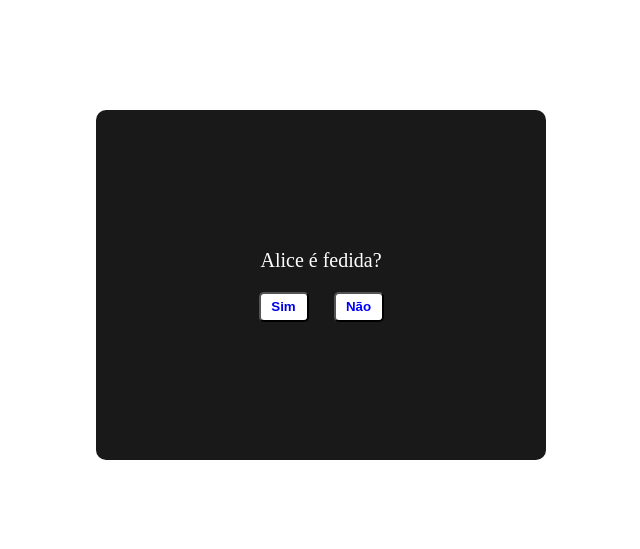
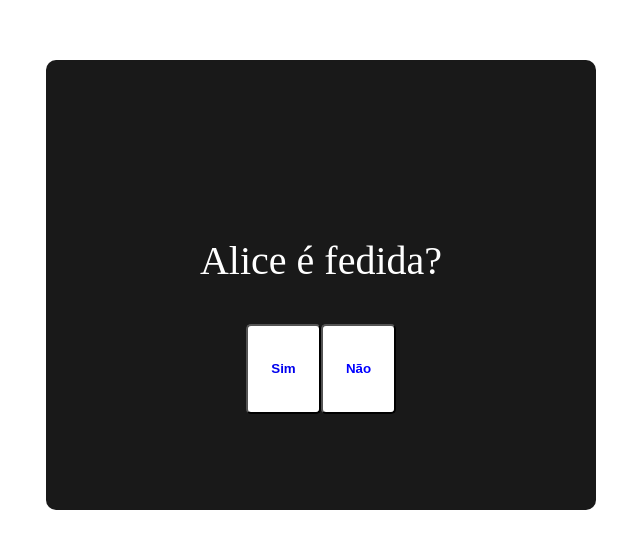
Before and after one commit to pHmDs/alice, a plain HTML site: page index.html in a window 1280 px wide. Shown: the part 123-672 px from the top of the page, without its empty margins (319-959 px from the left). Drawn offline with Linux system fonts and the light colour scheme.

Commit message:
várias mudanças

```diff
--- a/index.html
+++ b/index.html
@@ -13,8 +13,8 @@
             .box {
                 font-size: 20px;
                 color: white;
-                height: 350px;
-                width: 450px;
+                height: 450px;
+                width: 550px;
                 border-radius: 10px;
                 background: #191919;
                 flex-direction: column;
@@ -29,12 +29,16 @@
                 width: 150px;
             }
             button {
-                height: 30px;
-                width: 50px;
+                height: 90px;
+                width: 150px;
+                padding: auto;
                 background: white;
                 border-radius: 5px;
                 color: blue;
                 font-weight: 600;
+            }
+            p {
+                font-size: 40px;
             }
         </style>
     </head>
```
Also changed, not shown: 2.html (+7 -5 lines).
